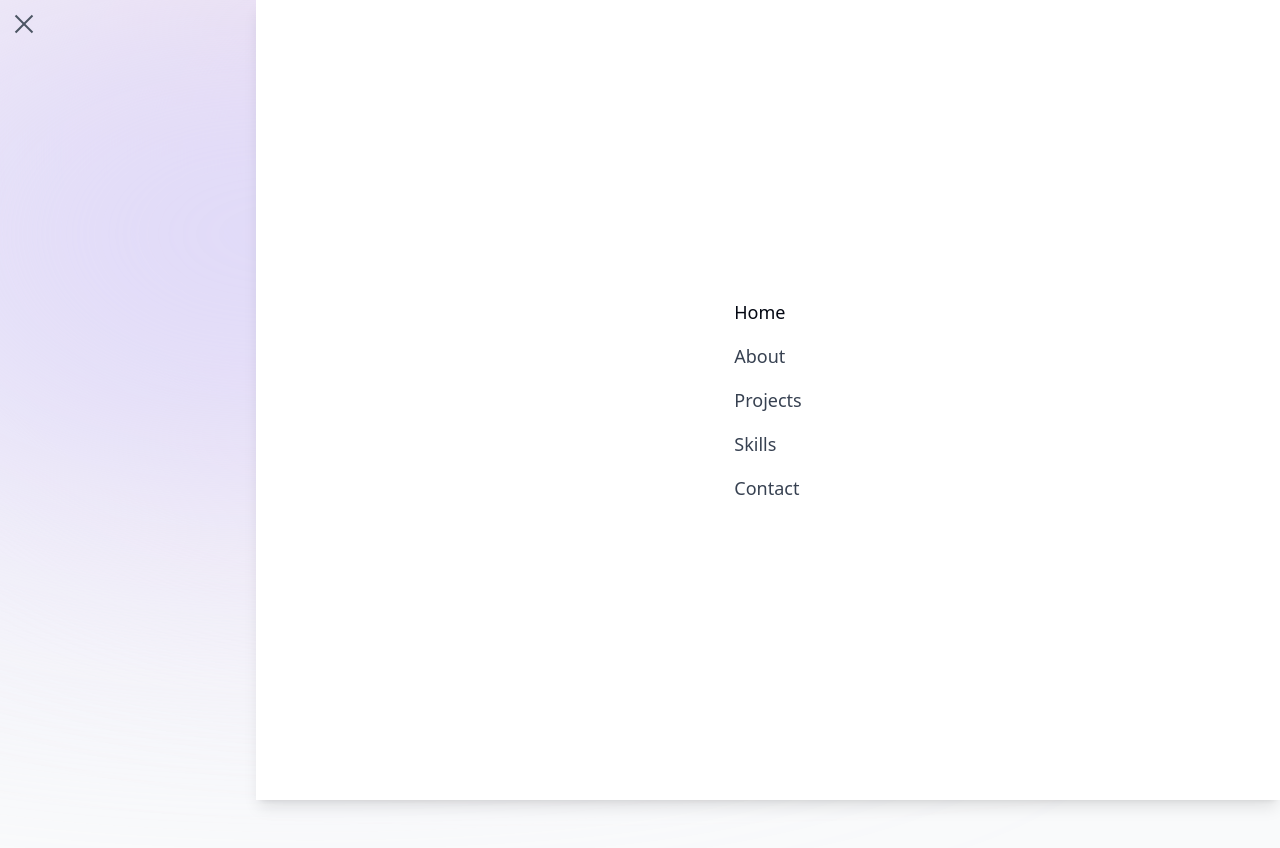
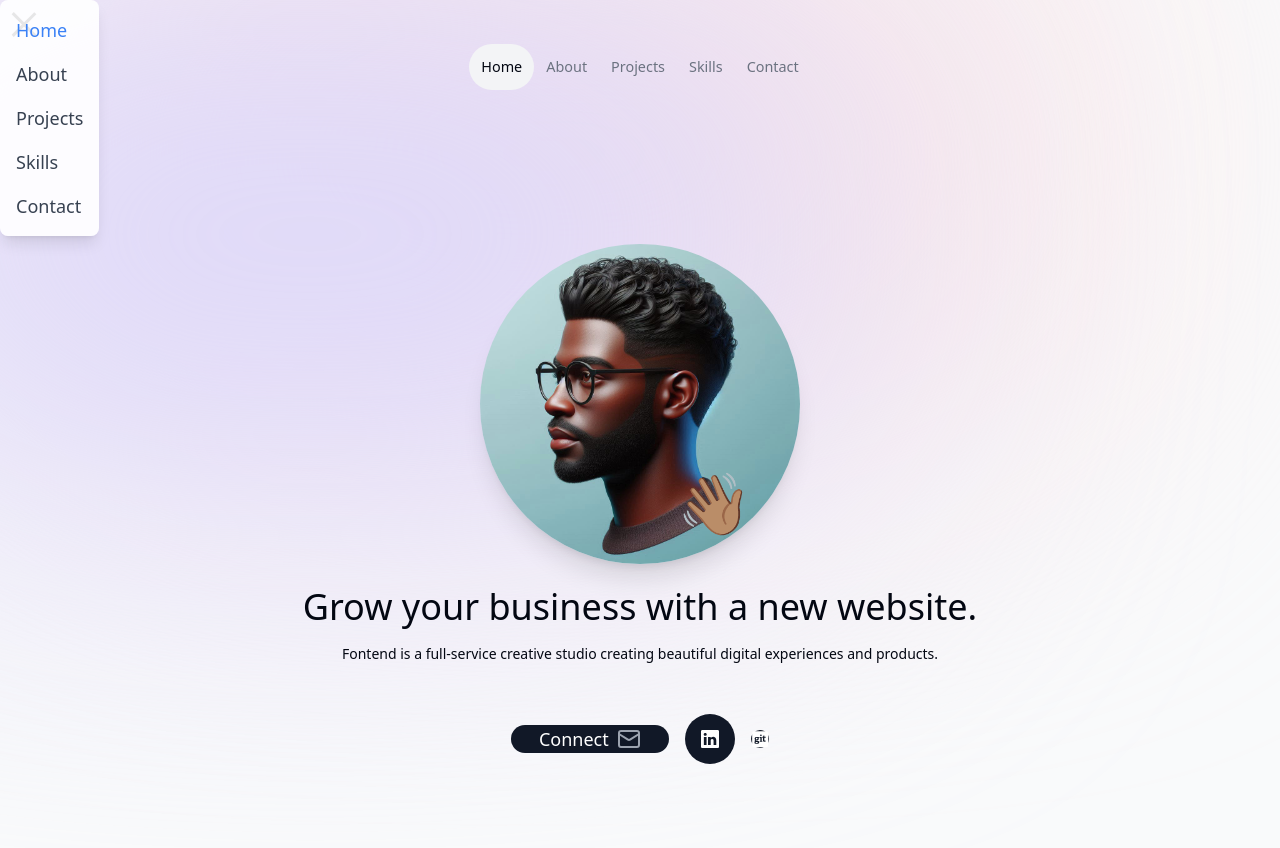
Before and after one commit to Gaetan5/protfolio, a Next.js app: page / in a window 1280 px wide. Both pictures are taken after a click on the button 24 px from the left and 24 px from the top of the page. Built offline with nearby package versions, Linux system fonts and the light colour scheme.

Commit message:
le soir Mr X14-15

```diff
--- a/src/components/hamburger-menu.tsx
+++ b/src/components/hamburger-menu.tsx
@@ -25,58 +25,41 @@ const HamburgerMenu: React.FC<HamburgerMenuProps> = ({ links }) => {
     const handleLinkClick = (hash: string) => {
         setActiveSection(hash);
         setTimeOfLastClick(Date.now());
-        setIsOpen(false); // Ferme le menu après le clic
+        setIsOpen(false);
     };
 
-    useEffect(() => {
-        if (isOpen) {
-            const handleOutsideClick = (event: MouseEvent) => {
-                if (!(event.target as HTMLElement).closest(".hamburger-react")) {
-                    setIsOpen(false);
-                }
-            };
-            document.addEventListener("click", handleOutsideClick);
-            return () => {
-                document.removeEventListener("click", handleOutsideClick);
-            };
-        }
-    }, [isOpen]);
-
     return (
-        <div>
-            <Hamburger toggled={isOpen} toggle={setIsOpen} size={24} color="#4B5563" />
+        <div className="relative">
+            <Hamburger toggled={isOpen} toggle={setIsOpen} />
             <AnimatePresence>
                 {isOpen && (
-                    <motion.nav
-                        initial={{ x: "100%" }}
-                        animate={{ x: 0 }}
-                        exit={{ x: "100%" }}
-                        transition={{ type: "spring", stiffness: 300, damping: 30 }}
-                        className="fixed top-0 right-0 h-screen w-4/5 bg-white dark:bg-gray-900 shadow-lg z-50 flex flex-col items-center justify-center gap-6"
+                    <motion.div
+                        initial={{ opacity: 0 }}
+                        animate={{ opacity: 1 }}
+                        exit={{ opacity: 0 }}
+                        className="absolute top-0 left-0 w-auto h-auto p-4 bg-white bg-opacity-90 shadow-lg rounded-lg"
                     >
-                        <ul className="text-lg font-medium text-gray-700 dark:text-gray-200 space-y-4">
+                        <ul className="flex flex-col space-y-4">
                             {links.map((link) => (
-                                <motion.li
-                                    key={link.hash}
-                                    className="relative"
-                                    initial={{ x: 100, opacity: 0 }}
-                                    animate={{ x: 0, opacity: 1 }}
-                                    transition={{ delay: 0.1 }}
-                                >
-                                    <NextLink
-                                        className={clsx(
-                                            "hover:text-gray-950 transition dark:hover:text-gray-300",
-                                            { "text-gray-950 dark:text-gray-200": activeSection === link.hash }
-                                        )}
-                                        href={link.hash}
-                                        onClick={() => handleLinkClick(link.hash)}
-                                    >
-                                        {link.nameEng}
+                                <li key={link.hash}>
+                                    <NextLink href={link.hash}>
+                                        <a
+                                            className={clsx(
+                                                "text-lg font-medium",
+                                                {
+                                                    "text-blue-500": activeSection === link.hash,
+                                                    "text-gray-700": activeSection !== link.hash,
+                                                }
+                                            )}
+                                            onClick={() => handleLinkClick(link.hash)}
+                                        >
+                                            {link.nameEng}
+                                        </a>
                                     </NextLink>
-                                </motion.li>
+                                </li>
                             ))}
                         </ul>
-                    </motion.nav>
+                    </motion.div>
                 )}
             </AnimatePresence>
         </div>
--- a/src/components/switch.tsx
+++ b/src/components/switch.tsx
@@ -0,0 +1,3 @@
+
+
+export default function Switch();
--- /dev/null
+++ b/src/components/theme-controlle.tsx
@@ -0,0 +1,11 @@
+
+import Switch from "./switch";
+
+export default function ThemeSwitch() {
+    return (
+        <div>
+            <Switch />
+        </div>
+
+    )
+}
```
Also changed, not shown: src/components/theme-context.tsx (deleted), src/containers/Theme-context.tsx (added).
